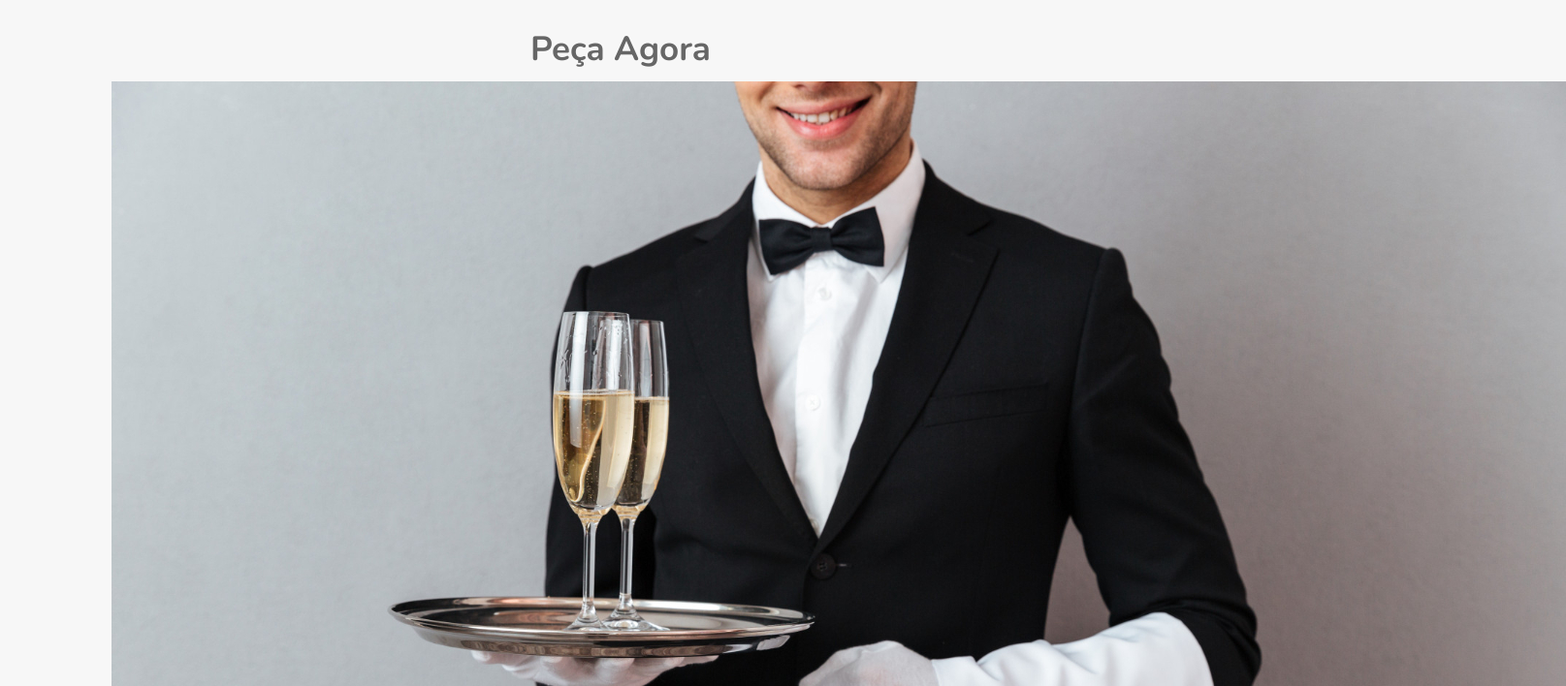
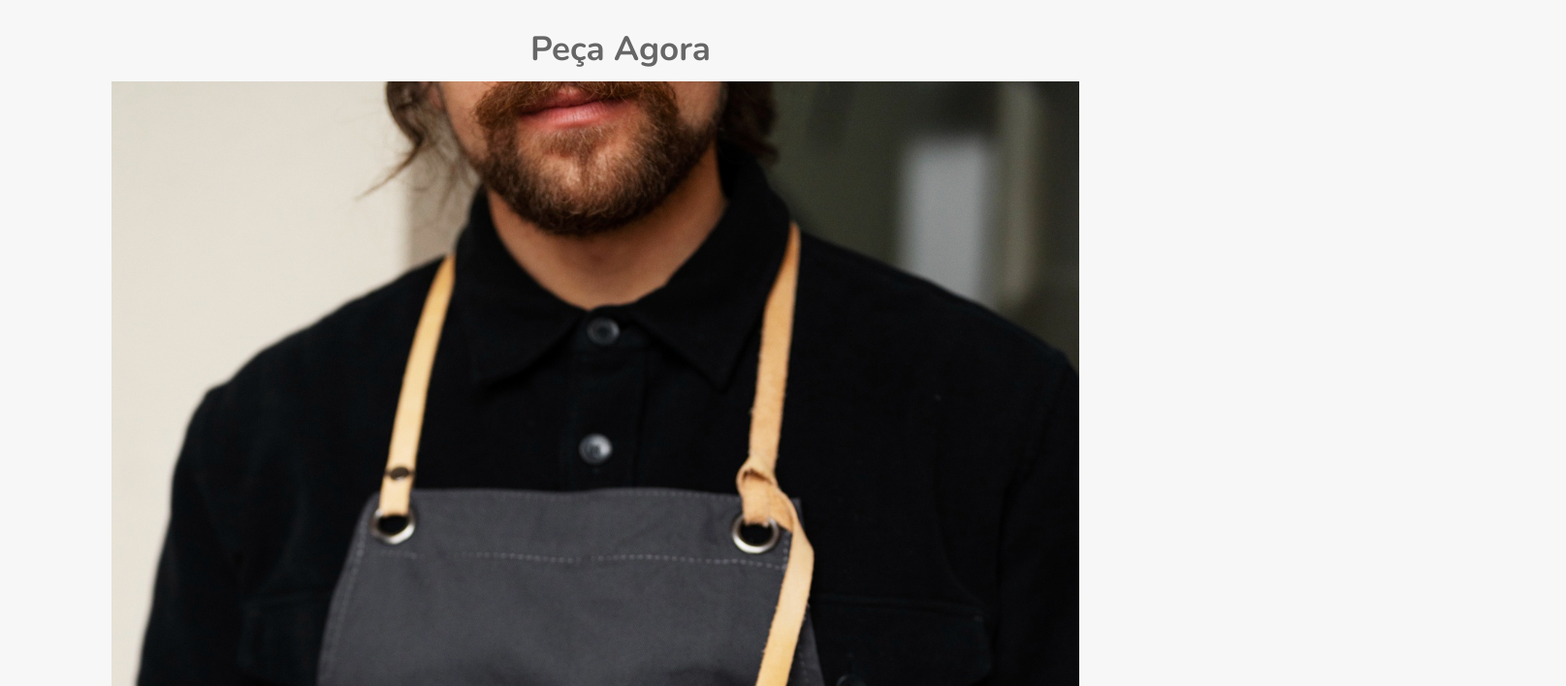
Before and after one commit to SergioLuisCardoso/hot_dog_website, a plain HTML site: page index.html in a window 1280 px wide. Shown: the part 4068-4776 px from the top of the page at 97% size, 1615 px wide, since content can reach past the window. Drawn offline with nearby package versions, Linux system fonts and the light colour scheme.

Commit message:
add 'waiter' picture for 'inputBox' form'

```diff
--- a/index.html
+++ b/index.html
@@ -431,7 +431,7 @@
         <div class="row">
 
             <div class="image">
-                <img src="assets/img/waiter.jpg" alt="">
+                <img src="assets/img/waiter-1.jpg" alt="">
             </div>
 
             <form action="">
```
Also changed, not shown: assets/img/waiter-1.jpg (added).
